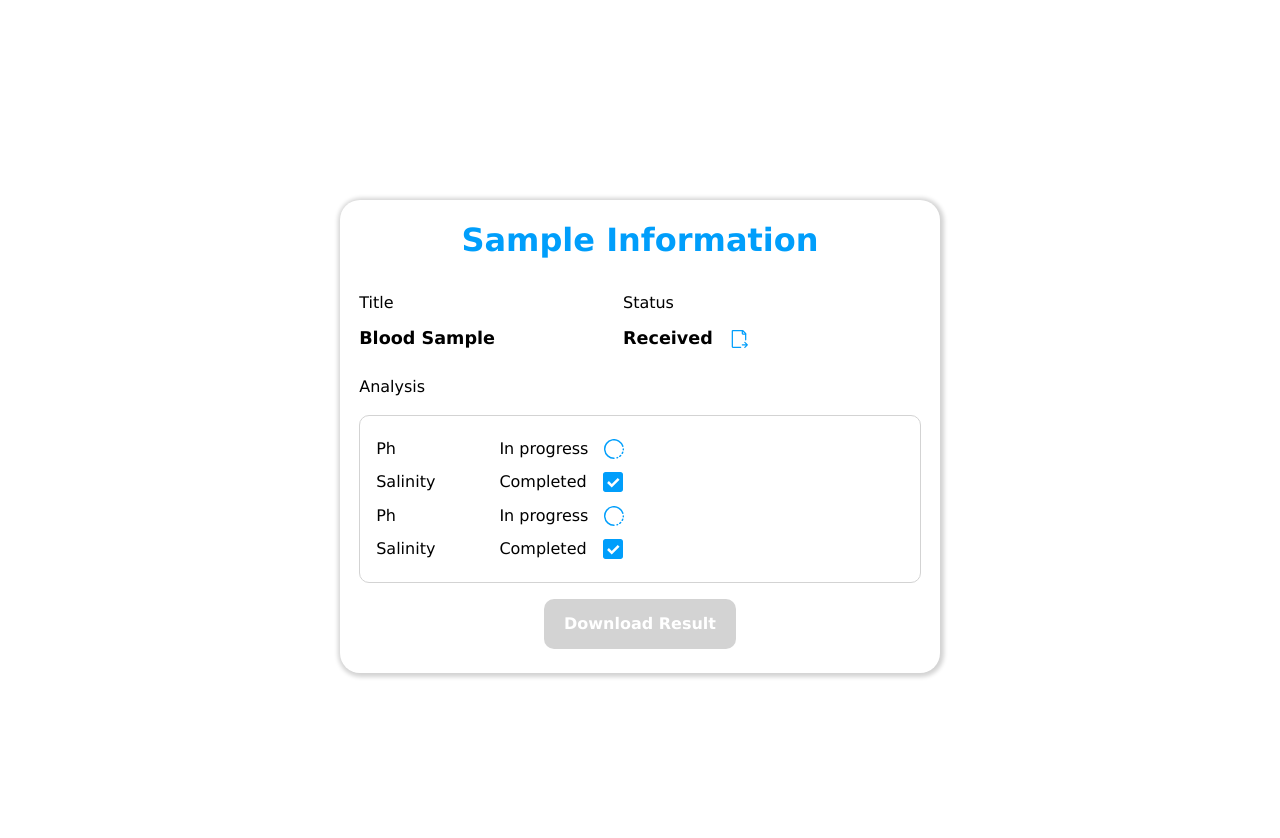
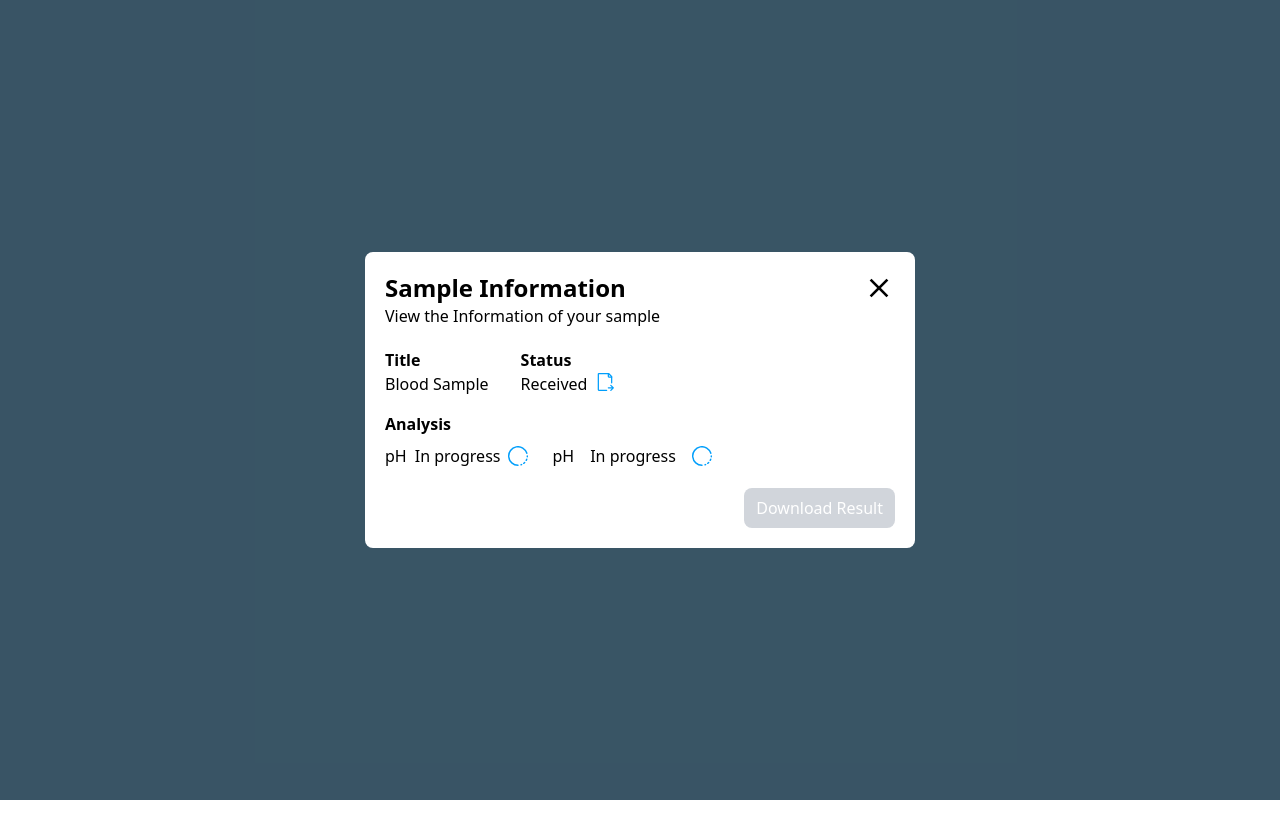
Before and after one commit to Involut6/eva-app, a Vue app: page /sample in a window 1280 px wide. Both pictures are taken after a click on the button "View Sample". Shown: the top 838 px of the page. After the commit the page ends 800 px from the top, so only its background shows below. Built offline with nearby package versions, Linux system fonts and the light colour scheme.

Commit message:
user-page

```diff
--- a/src/views/SampleView.vue
+++ b/src/views/SampleView.vue
@@ -12,89 +12,8 @@ export default defineComponent({
 </script>
 
 <template>
-    <div class="container mx-auto my-[200px]" :class="showSample ? 'w-[600px]' : 'w-fit'">
-        <div v-if="showSample" class="">
-        <header>
-            Sample Information
-        </header>
-        <div class="content">
-
-            <div class="title-status">
-                <div class="title">
-                    <p>Title</p>
-                    <p class="receive">Blood Sample</p>
-                </div>
-
-                <div class="status">
-                    <p>Status</p>
-                    <div class="icons">
-                        <p class="receive">Received</p>
-                        <svg xmlns="http://www.w3.org/2000/svg" width="20" height="20" viewBox="0 0 24 24"><g fill="none" stroke="#009efb" stroke-linecap="round" stroke-linejoin="round" stroke-width="1.5"><path d="M20 13V5.749a.6.6 0 0 0-.176-.425l-3.148-3.148A.6.6 0 0 0 16.252 2H4.6a.6.6 0 0 0-.6.6v18.8a.6.6 0 0 0 .6.6H14"/><path d="M16 2v3.4a.6.6 0 0 0 .6.6H20m-4 13h6m0 0l-3-3m3 3l-3 3"/></g></svg>
-                    </div>
-
-                    <!-- <div class="icons">
-                        <p class="receive">Method Validation</p>
-                        <svg xmlns="http://www.w3.org/2000/svg" width="20" height="20" viewBox="0 0 48 48"><g fill="none" stroke="#009efb" stroke-linecap="round" stroke-linejoin="round" stroke-width="4"><path d="M42 20V39C42 40.6569 40.6569 42 39 42H9C7.34315 42 6 40.6569 6 39V9C6 7.34315 7.34315 6 9 6H30"/><path d="M16 20L26 28L41 7"/></g></svg>
-                    </div> -->
-
-                    <!-- <div class="icons">
-                        <p class="receive">Analysis in Progress</p>
-                        <svg xmlns="http://www.w3.org/2000/svg" width="20" height="20" viewBox="0 0 14 14"><g fill="none" stroke="#009efb" stroke-linecap="round" stroke-linejoin="round"><path d="M7 13.5a6.5 6.5 0 1 1 6.21-8.41M13.5 7v.5"/><path stroke-dasharray=".889 1.778" d="M13.11 9.23a6.51 6.51 0 0 1-2.79 3.36"/><path d="m9.53 13l-.47.18"/></g></svg>
-                    </div> -->
-
-                    <!-- <div class="icons">
-                        <p class="receive">Analysis Completed </p>
-                        <svg xmlns="http://www.w3.org/2000/svg" width="20" height="20" viewBox="0 0 16 16"><path fill="#009efb" d="M14 0H2C.9 0 0 .9 0 2v12c0 1.1.9 2 2 2h12c1.1 0 2-.9 2-2V2c0-1.1-.9-2-2-2zM7 12.414L3.293 8.707l1.414-1.414L7 9.586l4.793-4.793l1.414 1.414L7 12.414z"/></svg>
-                    </div> -->
-
-                    <!-- <div class="icons">
-                        <p class="receive">QA/ QC Ongoing</p>
-                        <svg xmlns="http://www.w3.org/2000/svg" width="20" height="20" viewBox="0 0 14 14"><g fill="none" stroke="#009efb" stroke-linecap="round" stroke-linejoin="round"><path d="M7 13.5a6.5 6.5 0 1 1 6.21-8.41M13.5 7v.5"/><path stroke-dasharray=".889 1.778" d="M13.11 9.23a6.51 6.51 0 0 1-2.79 3.36"/><path d="m9.53 13l-.47.18"/></g></svg>
-                    </div> -->
-
-                    <!-- <div class="icons">
-                        <p class="receive">QA/ QC Completed</p>
-                        <svg xmlns="http://www.w3.org/2000/svg" width="20" height="20" viewBox="0 0 16 16"><path fill="#009efb" d="M14 0H2C.9 0 0 .9 0 2v12c0 1.1.9 2 2 2h12c1.1 0 2-.9 2-2V2c0-1.1-.9-2-2-2zM7 12.414L3.293 8.707l1.414-1.414L7 9.586l4.793-4.793l1.414 1.414L7 12.414z"/></svg>
-                    </div> -->
-                </div>
-            </div>
-
-            <p>Analysis</p>
-            <div class="title-status-1">
-
-                <div class="title-statuses">
-                    <div class="title">
-                        <p>Ph</p>
-                        <p>Salinity</p>
-                        <p>Ph</p>
-                        <p>Salinity</p>
-                    </div>
-
-                    <div class="status">
-                        <div class="icons">
-                        <p>In progress</p>
-                        <svg xmlns="http://www.w3.org/2000/svg" width="20" height="20" viewBox="0 0 14 14"><g fill="none" stroke="#009efb" stroke-linecap="round" stroke-linejoin="round"><path d="M7 13.5a6.5 6.5 0 1 1 6.21-8.41M13.5 7v.5"/><path stroke-dasharray=".889 1.778" d="M13.11 9.23a6.51 6.51 0 0 1-2.79 3.36"/><path d="m9.53 13l-.47.18"/></g></svg>
-                        </div>
-                        <div class="icons">
-                        <p>Completed</p>
-                        <svg xmlns="http://www.w3.org/2000/svg" width="20" height="20" viewBox="0 0 16 16"><path fill="#009efb" d="M14 0H2C.9 0 0 .9 0 2v12c0 1.1.9 2 2 2h12c1.1 0 2-.9 2-2V2c0-1.1-.9-2-2-2zM7 12.414L3.293 8.707l1.414-1.414L7 9.586l4.793-4.793l1.414 1.414L7 12.414z"/></svg>
-                        </div>
-                        <div class="icons">
-                        <p>In progress</p>
-                        <svg xmlns="http://www.w3.org/2000/svg" width="20" height="20" viewBox="0 0 14 14"><g fill="none" stroke="#009efb" stroke-linecap="round" stroke-linejoin="round"><path d="M7 13.5a6.5 6.5 0 1 1 6.21-8.41M13.5 7v.5"/><path stroke-dasharray=".889 1.778" d="M13.11 9.23a6.51 6.51 0 0 1-2.79 3.36"/><path d="m9.53 13l-.47.18"/></g></svg>
-                        </div>
-                        <div class="icons">
-                        <p>Completed</p>
-                        <svg xmlns="http://www.w3.org/2000/svg" width="20" height="20" viewBox="0 0 16 16"><path fill="#009efb" d="M14 0H2C.9 0 0 .9 0 2v12c0 1.1.9 2 2 2h12c1.1 0 2-.9 2-2V2c0-1.1-.9-2-2-2zM7 12.414L3.293 8.707l1.414-1.414L7 9.586l4.793-4.793l1.414 1.414L7 12.414z"/></svg>
-                        </div>
-                    </div>
-                </div>
-            </div>
-            <button class="button">Download Result</button>
-        </div>
-
-        </div>
-        <div v-else>
+    <div class="h-screen w-screen flex items-center bg-[#009EFB70]">
+        <div class="p-5 rounded-lg mx-auto w-fit h-fit bg-white">
             <p class="text-xl font-semibold mb-4 w-full text-center">Logo</p>
             <div class="w-[350px] mb-8 text-center mx-auto">
                 <p class="text-lg font-semibold">Enter Sample ID</p>
@@ -105,107 +24,59 @@ export default defineComponent({
             <button @click="() => showSample = true" :class="id === '' ? 'bg-[#009efb]' : 'bg-gray-300'" class="font-medium text-white p-2 rounded-lg mt-4 w-full text-center">View Sample</button>
         </div>
     </div>
+
+    <!-- Modal -->
+    <div @click.self="showSample = false"  v-if="showSample" class="h-screen w-screen fixed top-0 left-0 flex justify-center items-center bg-opacity-60 bg-black">
+        <div class="p-5 rounded-lg bg-white w-[550px]">
+            <div class="w-full flex justify-between">
+                <div>
+                    <p class="text-2xl font-semibold">Sample Information</p>
+                    <p class="">View the Information of your sample</p>
+                </div>
+                <div @click="showSample = false">
+                    <svg xmlns="http://www.w3.org/2000/svg" width="32" height="32" viewBox="0 0 24 24"><path fill="currentColor" d="M6.4 19L5 17.6l5.6-5.6L5 6.4L6.4 5l5.6 5.6L17.6 5L19 6.4L13.4 12l5.6 5.6l-1.4 1.4l-5.6-5.6L6.4 19Z"/></svg>
+                </div>
+            </div>
+            <div class="content">
+
+            <div class="flex space-x-8 mt-5">
+                <div class="">
+                    <p class="font-semibold">Title</p>
+                    <p class="">Blood Sample</p>
+                </div>
+
+                <div class="">
+                    <p class="font-semibold">Status</p>
+                    <div class="flex space-x-2">
+                        <p class="">Received</p>
+                        <svg xmlns="http://www.w3.org/2000/svg" width="20" height="20" viewBox="0 0 24 24"><g fill="none" stroke="#009efb" stroke-linecap="round" stroke-linejoin="round" stroke-width="1.5"><path d="M20 13V5.749a.6.6 0 0 0-.176-.425l-3.148-3.148A.6.6 0 0 0 16.252 2H4.6a.6.6 0 0 0-.6.6v18.8a.6.6 0 0 0 .6.6H14"/><path d="M16 2v3.4a.6.6 0 0 0 .6.6H20m-4 13h6m0 0l-3-3m3 3l-3 3"/></g></svg>
+                    </div>
+                </div>
+            </div>
+
+            <div class="mt-4">
+                <p class="mb-2 font-semibold">Analysis</p>
+                <div class="flex space-x-6">
+                    <div class="flex space-x-2">
+                        <p>pH</p>
+                        <div class="flex items-center space-x-2">
+                            <p>In progress</p>
+                            <svg xmlns="http://www.w3.org/2000/svg" width="20" height="20" viewBox="0 0 14 14"><g fill="none" stroke="#009efb" stroke-linecap="round" stroke-linejoin="round"><path d="M7 13.5a6.5 6.5 0 1 1 6.21-8.41M13.5 7v.5"/><path stroke-dasharray=".889 1.778" d="M13.11 9.23a6.51 6.51 0 0 1-2.79 3.36"/><path d="m9.53 13l-.47.18"/></g></svg>
+                        </div>
+                    </div>
+                    <div class="flex space-x-4">
+                        <p>pH</p>
+                        <div class="flex items-center space-x-4">
+                            <p>In progress</p>
+                            <svg xmlns="http://www.w3.org/2000/svg" width="20" height="20" viewBox="0 0 14 14"><g fill="none" stroke="#009efb" stroke-linecap="round" stroke-linejoin="round"><path d="M7 13.5a6.5 6.5 0 1 1 6.21-8.41M13.5 7v.5"/><path stroke-dasharray=".889 1.778" d="M13.11 9.23a6.51 6.51 0 0 1-2.79 3.36"/><path d="m9.53 13l-.47.18"/></g></svg>
+                        </div>
+                    </div>
+                </div>
+            </div>
+            <div class="ml-auto mr-0 w-fit mt-5">
+                <button class="px-3 py-2 rounded-lg bg-gray-300 text-white">Download Result</button>
+            </div>
+            </div>
+        </div>
+    </div>
 </template>
-
-<style scoped>
-
-.hide {
-    display: none;
-}
-
-input {
-    padding: 0.5em;
-    border-radius: 10px;
-    border: 1px solid lightgray;
-}
-
-.title-status  {
-    display: flex;
-    align-items: center;
-    gap: 8em;
-    padding: 1em 0;
-}
-
-.title-statuses {
-    display: flex;
-    gap: 4em;
-    padding: 1em 0;
-}
-
-.title-statuses p {
-    padding: 0.3em 0;
-    /* margin: 1em 0 0 1em; */
-}
-
-.icons {
-    display: flex;
-    align-items: center;
-    gap: 1em;
-}
-
-.title-status p {
-    padding: 0.2em 0;
-}
-
-.receive {
-    font-weight: bold;
-    font-size: 1.1em;
-    margin: 0.2em 0;
-}
-
-.title-status-1 {
-    border: 1px solid lightgray;
-    padding: 0 1em;
-    border-radius: 10px;
-    margin: 1em 0;
-}
-.container {
-    /* icones */
-    box-shadow: 1px 1px 4px 3px lightgray;
-    /* width: 700px; */
-    border-radius: 20px;
-    font-family: 'Lucida Sans', 'Lucida Sans Regular', 'Lucida Grande', 'Lucida Sans Unicode', Geneva, Verdana, sans-serif;
-    padding: 1em 1.2em;
-    /* color: red; */
-}
-
-header {
-    color: #009efb;
-    text-align: center;
-    font-size: 32px;
-    font-weight: bold;
-}
-
-.content {
-    padding: 0.5em 0;
-}
-
-.content p {
-    color: black;
-    border-radius: 10px;
-}
-
-span {
-    font-weight: bold;
-}
-
-.button {
-    padding: 0.8em;
-    /* border: 2px solid #009efb; */
-    background-color: lightgray;
-    color: white;
-    width: 12em;
-    border-radius: 10px;
-    margin: 1em auto 0;
-    display: flex;
-    justify-content: center;
-    font-weight: 600;
-}
-
-button:hover {
-    /* background-color: #009efb; */
-    /* color: white; */
-    font-weight: bold;
-}
-
-</style>
```
